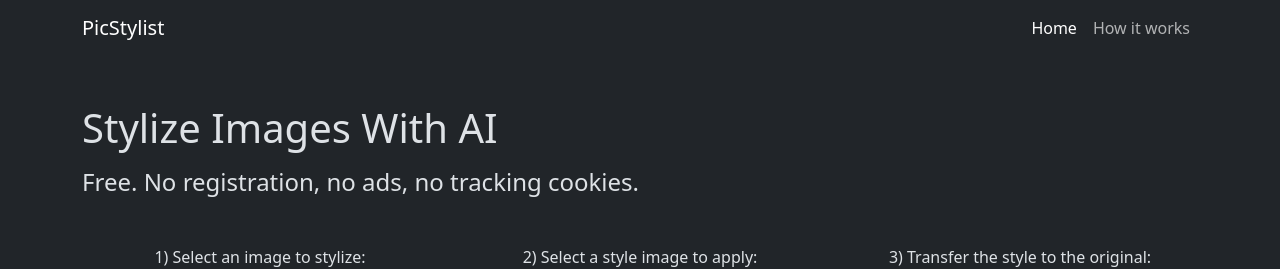
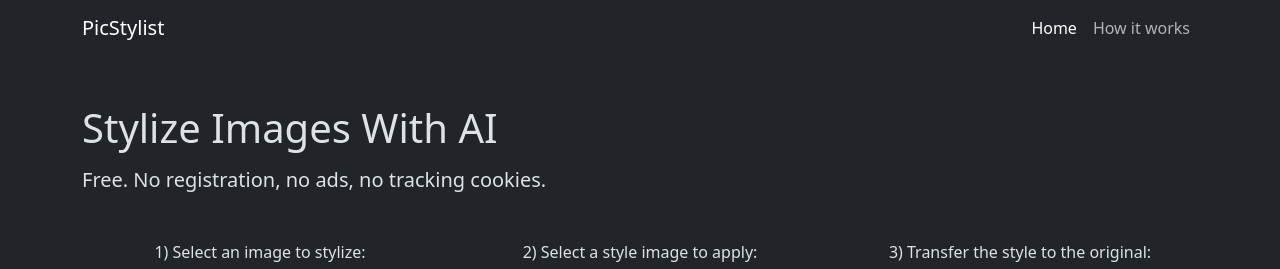
Before and after one commit to vsemionov/picstylist, a Flask app: page / in a window 1280 px wide. Shown: the top 269 px of the page. Run offline with Flask 3, Linux system fonts and the light colour scheme; parts of the project's set-up code (start-up, migrations or seed data) failed here and were passed over; some libraries are stand-ins or nearby versions.

Commit message:
copy changes

```diff
--- a/templates/index.html
+++ b/templates/index.html
@@ -22,7 +22,7 @@
 
 {% block content %}
   <h1 class="mb-3">{% block title %}Stylize Images With AI{% endblock %}</h1>
-  <h4 class="mb-5">Free. No registration, no ads, no tracking cookies.</h4>
+  <h5 class="mb-5">Free. No registration, no ads, no tracking cookies.</h5>
   <div class="row mb-5">
     <div class="col-12 col-md-6 col-lg-4 text-center mb-4 mb-lg-0">
       <div class="mb-2">1) Select an image to stylize:</div>
```
